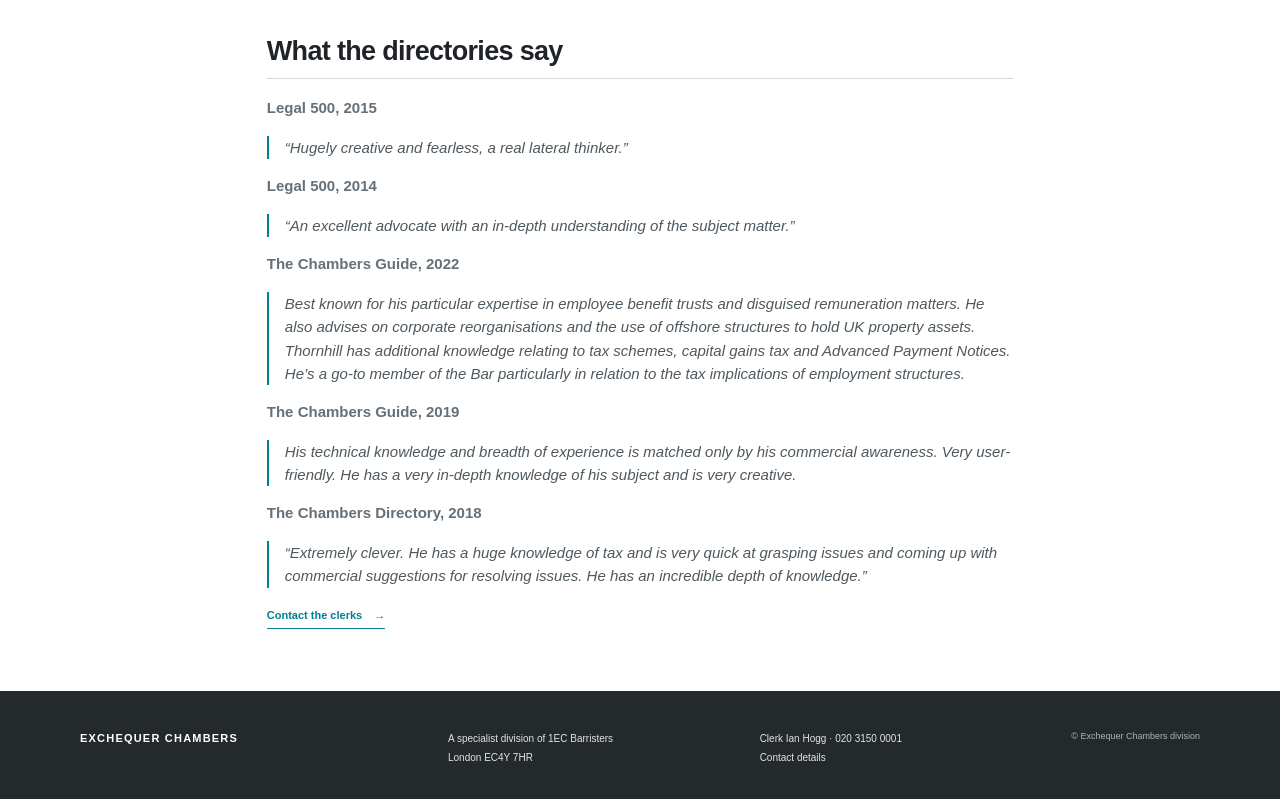
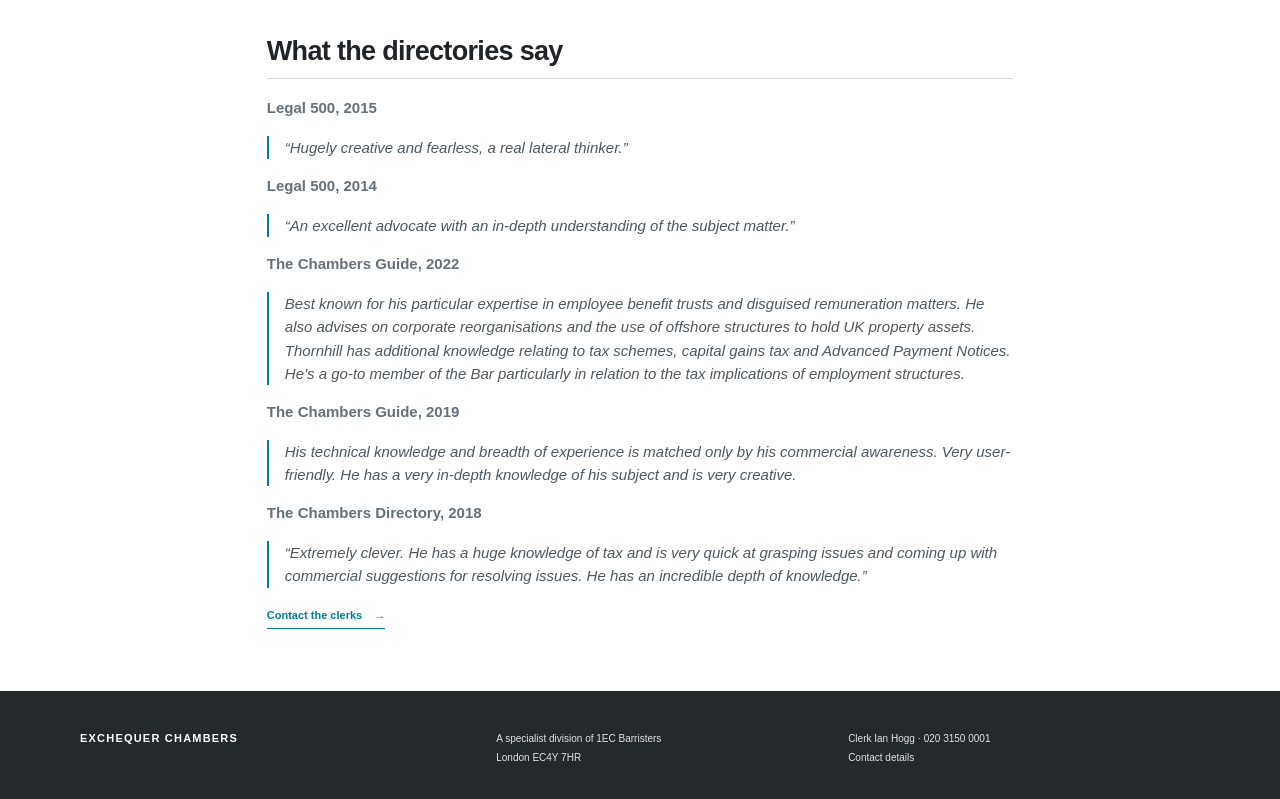
Before and after one commit to Jelfus/Exchequer-Chambers-temp-, a plain HTML site: page andrew-thornhill.html in a window 1280 px wide. Shown: the part 2305-3104 px from the top of the page. Drawn offline with Linux system fonts and the light colour scheme.

Commit message:
remove c

```diff
--- a/andrew-thornhill.html
+++ b/andrew-thornhill.html
@@ -44,6 +44,6 @@
       <a class="text-link" href="contact.html">Contact the clerks <span aria-hidden="true">→</span></a>
     </div>
   </main>
-  <footer class="site-footer"><a class="footer-brand" href="index.html">EXCHEQUER CHAMBERS</a><p>A specialist division of 1EC Barristers<br>London EC4Y 7HR</p><p><a href="tel:+442031500001">Clerk Ian Hogg · 020 3150 0001</a><br><a href="contact.html">Contact details</a></p><span class="footer-note">© Exchequer Chambers division</span></footer>
+  <footer class="site-footer"><a class="footer-brand" href="index.html">EXCHEQUER CHAMBERS</a><p>A specialist division of 1EC Barristers<br>London EC4Y 7HR</p><p><a href="tel:+442031500001">Clerk Ian Hogg · 020 3150 0001</a><br><a href="contact.html">Contact details</a></p></footer>
 </body>
 </html>
```
Also changed, not shown: barristers.html (+1 -1 lines), chambers.html (+1 -1 lines), contact.html (+1 -1 lines), index.html (+1 -1 lines), leslie-allen.html (+1 -1 lines), peter-mason.html (+1 -1 lines), practice.html (+1 -1 lines), stefano-mariani.html (+1 -1 lines), suleman-ahmed.html (+1 -1 lines).
